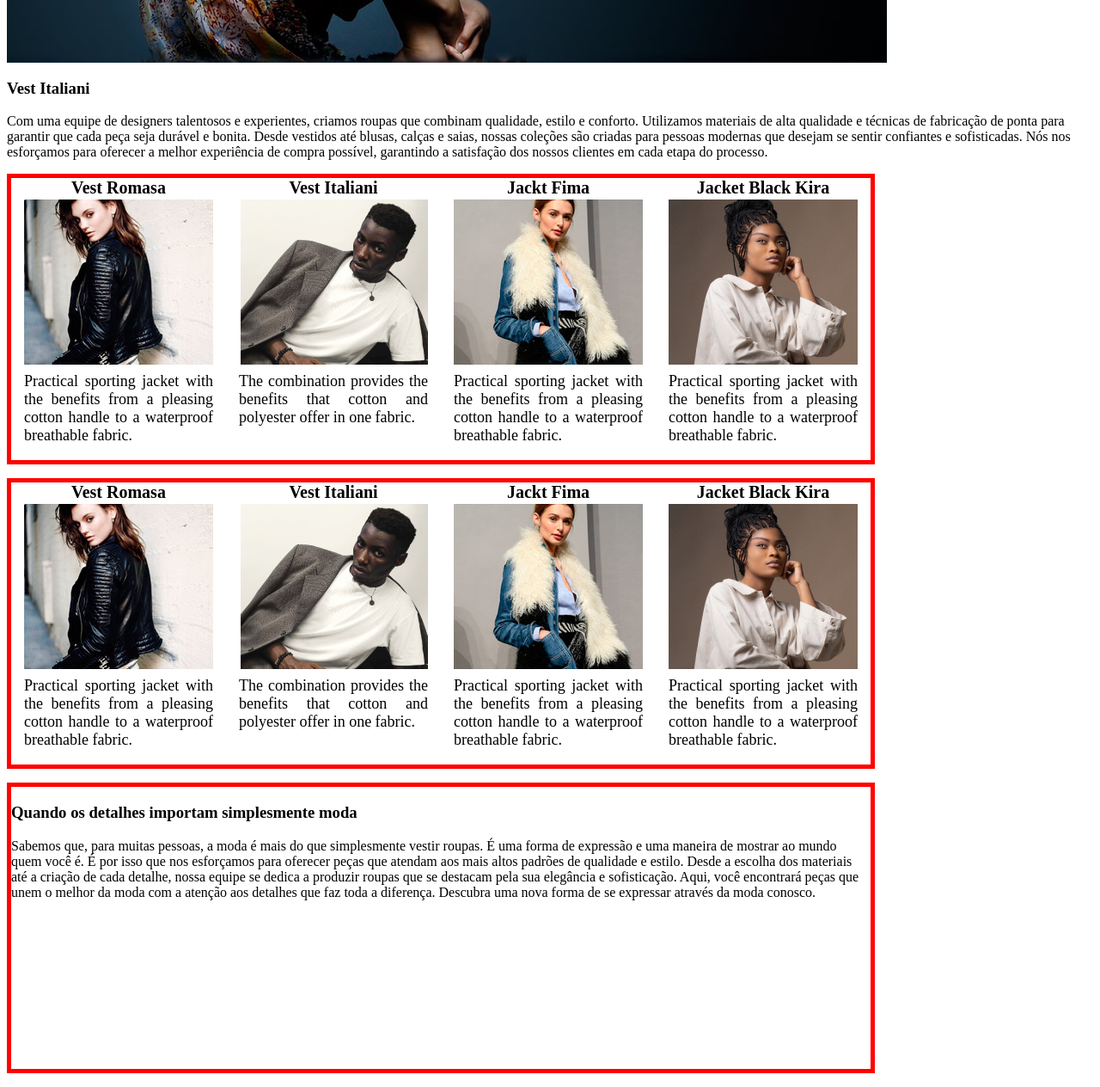
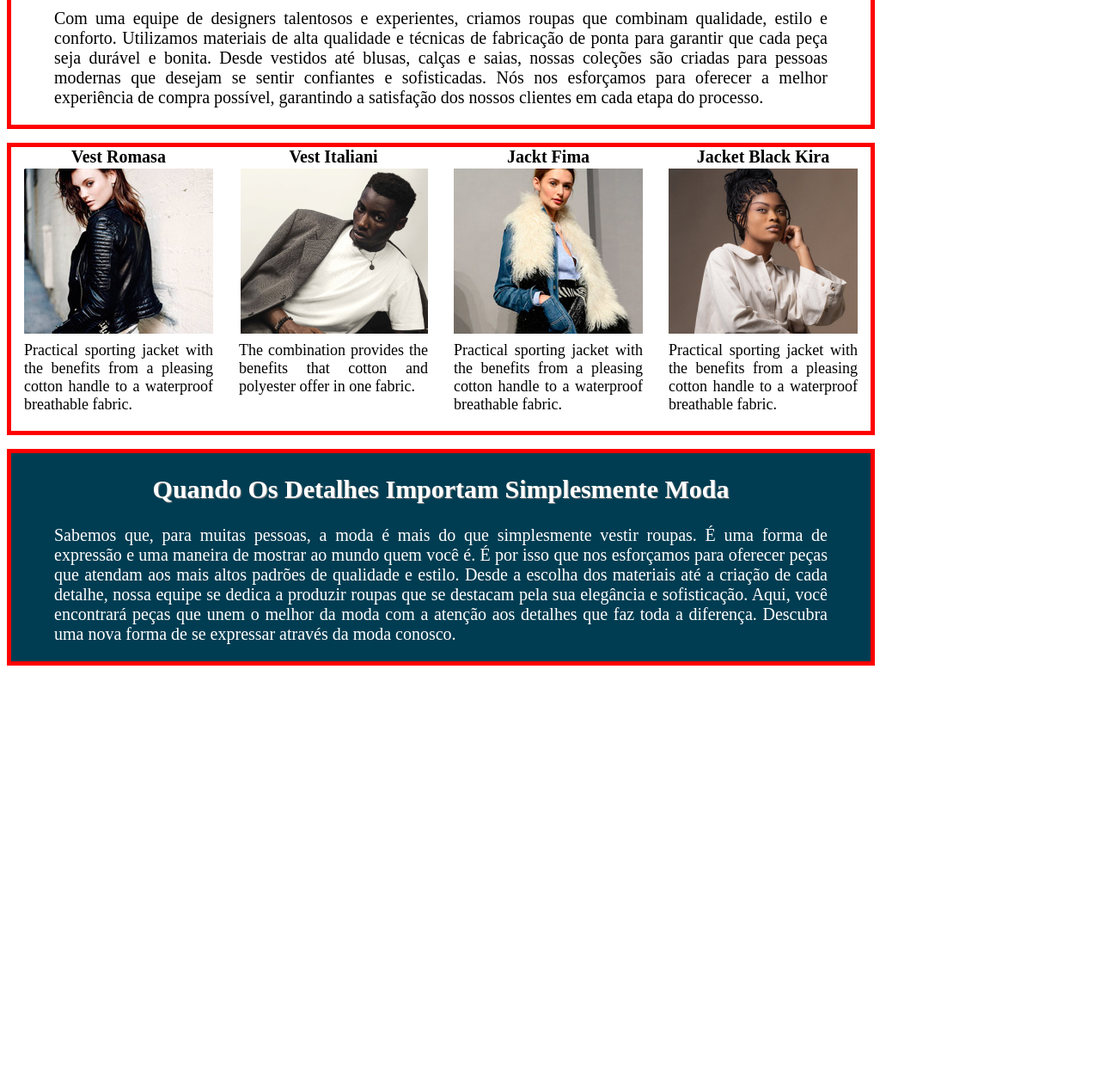
Before and after one commit to fcesarf80/Boutique_Moda, a plain HTML site: page Boutique_Moda/index.html in a window 1280 px wide. Shown: the part 423-1687 px from the top of the page at 86% size. After the commit the page ends 1213 px from the top, so only its background shows below. Drawn offline with Linux system fonts and the light colour scheme.

Commit message:
Continuing with studies
Continuing with studies

```diff
--- a/Boutique_Moda/index.html
+++ b/Boutique_Moda/index.html
@@ -7,24 +7,22 @@
     <link rel="stylesheet" href="style.css">
 </head>
 
+
 <body>
-    <div>
-        <div class="div img001_BM">
+    <section>
+    <div class="flexbox flex-container01">
+        <div class="img001_BM">
             A<br>escolha<br>certa para momentos especiais
         </div>
+    </div>
+</section>
 
-
-        <div>
-            <h3>Vest Italiani</h3>
-                <p>Com uma equipe de designers talentosos e experientes, criamos roupas que combinam qualidade, estilo e conforto. Utilizamos materiais de alta qualidade e técnicas de fabricação de ponta para garantir que cada peça seja durável e bonita. Desde vestidos até blusas, calças e saias, nossas coleções são criadas para pessoas modernas que desejam se sentir confiantes e sofisticadas. Nós nos esforçamos para oferecer a melhor experiência de compra possível, garantindo a satisfação dos nossos clientes em cada etapa do processo.
-                </p>
-        </div>
-
-
-
+    <div class="flexbox flex-container02"><div">
+        <h2 class="txtcenter">A escolha certa para momentos especiais</h2>
+        <p class="justified"> Com uma equipe de designers talentosos e experientes, criamos roupas que combinam qualidade, estilo e conforto. Utilizamos materiais de alta qualidade e técnicas de fabricação de ponta para garantir que cada peça seja durável e bonita. Desde vestidos até blusas, calças e saias, nossas coleções são criadas para pessoas modernas que desejam se sentir confiantes e sofisticadas. Nós nos esforçamos para oferecer a melhor experiência de compra possível, garantindo a satisfação dos nossos clientes em cada etapa do processo.
+        </p>
     </div>
-
-    <div class="flexbox flex-container01">
+    <div class="flexbox flex-container03">
 
         <div class="div img002_BM">
             <h3>Vest Romasa</h3>
@@ -47,37 +45,10 @@
         </div>
 
     </div>
-
-    <div class="flexbox flex-container01">
-
-        <div class="div img002_BM">
-            <h3>Vest Romasa</h3>
-                <p>Practical sporting jacket with the benefits from a pleasing cotton handle to a waterproof breathable fabric.</p>
-        </div>
-
-        <div class="div img003_BM">
-            <h3>Vest Italiani</h3>
-                <p>The combination provides the benefits that cotton and polyester offer in one fabric.</p>
-        </div>
-
-        <div class="div img004_BM">
-            <h3>Jackt Fima</h3>
-                <p>Practical sporting jacket with the benefits from a pleasing cotton handle to a waterproof breathable fabric.</p>
-        </div>
-
-        <div class="div img005_BM">
-                <h3>Jacket Black Kira</h3>
-                <p>Practical sporting jacket with the benefits from a pleasing cotton handle to a waterproof breathable fabric.</p>
-        </div>
-
-    </div>
-    <div class="flexbox flex-container01">
-
+    <div class="flexbox flex-container04">
         <div">
-        <h3>
-        Quando os detalhes importam simplesmente moda</h3>
-
-        <p>Sabemos que, para muitas pessoas, a moda é mais do que simplesmente vestir roupas. É uma forma de expressão e uma maneira de mostrar ao mundo quem  você é. É por isso que nos esforçamos para oferecer peças que atendam aos  mais altos padrões de qualidade e estilo. Desde a escolha dos materiais até a  criação de cada detalhe, nossa equipe se dedica a produzir roupas que se destacam pela sua elegância e sofisticação. Aqui, você encontrará peças que unem o melhor da moda com a atenção aos detalhes que faz toda a diferença.  Descubra uma nova forma de se expressar através da moda conosco.</p>
+        <h2 class="txtcenter">Quando os detalhes importam simplesmente moda</h2>
+        <p class="justified">Sabemos que, para muitas pessoas, a moda é mais do que simplesmente vestir roupas. É uma forma de expressão e uma maneira de mostrar ao mundo quem  você é. É por isso que nos esforçamos para oferecer peças que atendam aos  mais altos padrões de qualidade e estilo. Desde a escolha dos materiais até a  criação de cada detalhe, nossa equipe se dedica a produzir roupas que se destacam pela sua elegância e sofisticação. Aqui, você encontrará peças que unem o melhor da moda com a atenção aos detalhes que faz toda a diferença.  Descubra uma nova forma de se expressar através da moda conosco.</p>
         </div>
     </div>
 
--- a/Boutique_Moda/style.css
+++ b/Boutique_Moda/style.css
@@ -1,23 +1,81 @@
 
 
 .flexbox {
-    background-color: white;
     border: 5px solid red;
     max-width: 1000px;
-    height: 328px;
+    min-width: 200px;
+
     display: flex;
     margin-bottom: 16px;
-    flex-wrap: wrap;
+    flex-flow: row wrap;
+    /* flex-direction: row-reverse; */
 }
 
 .flexbox div {
     background-color: white;
     width: 220px;
     height: 270px;
+    min-width: 100px;
     justify-content: space-between;
     margin: 25px 15px 15px;
     /* padding: 15px 15px 15px 15px; */
     /* border: 5px solid orange; */
+}
+
+.flex-container01 {
+
+
+}
+.div .img001_BM {
+
+
+}
+
+.flex-container02 {
+    background-color: white;
+    max-height: 350px;
+    max-width: 1000px;
+    min-width: 200px;
+
+}
+
+.flex-container02 div {
+    width: 200px;
+    max-height: 100px;
+    min-width: 100px;
+}
+
+.txtcenter {
+    font-size: 30px;
+    text-align: center;
+    text-decoration: none;
+    text-transform: capitalize;
+    text-shadow: 1px 1px 1px grey;
+}
+
+.justified {
+    font-size: 20px;
+    text-align: justify;
+    text-decoration: none;
+    text-transform: none;
+    margin: 10px 50px 20px;
+}
+
+.flex-container03 {
+    background-color: white;
+    max-height: 650px;
+    max-width: 1000px;
+    justify-content: center;
+    align-items: flex-end;
+    align-content: flex-start;
+    flex-flow: row wrap;
+}
+
+
+.flex-container04 {
+    color: white;
+    background-color: #003d52;
+
 }
 
 .img002_MB {
@@ -36,7 +94,7 @@ margin-top: 50px;
     margin-top: 228px;
 }
 
-.img001_BM {
+.section {
     background-image: url(Imagem/img001_BM.jpg);
     background-size: 1024px;
     width: 1024px;
```
